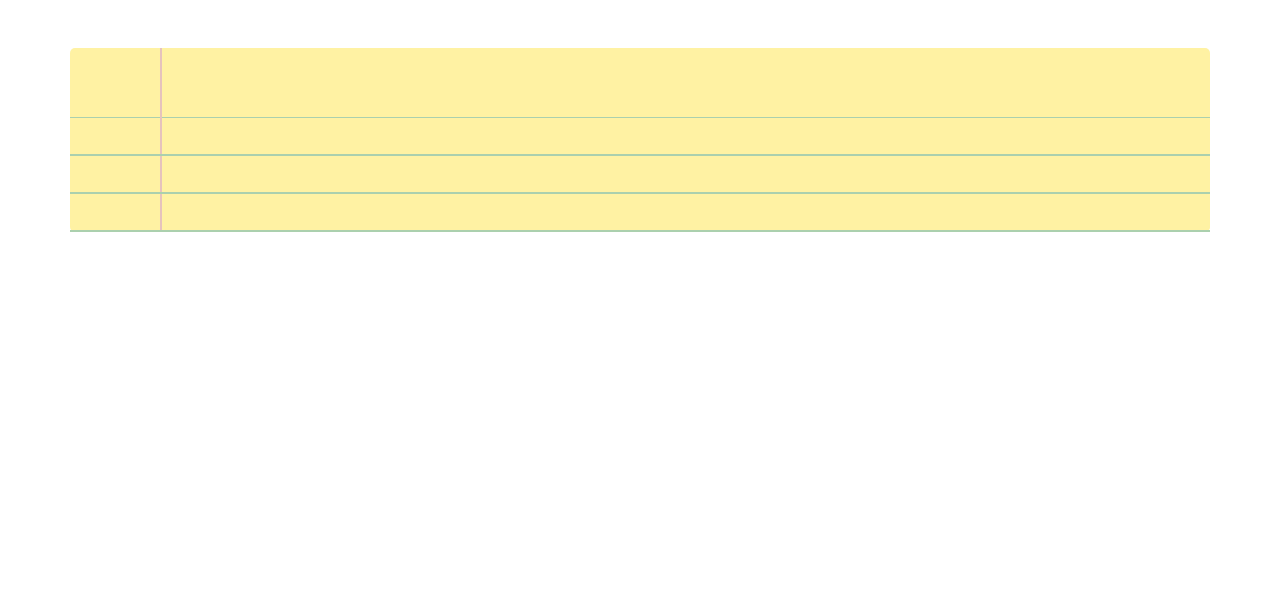
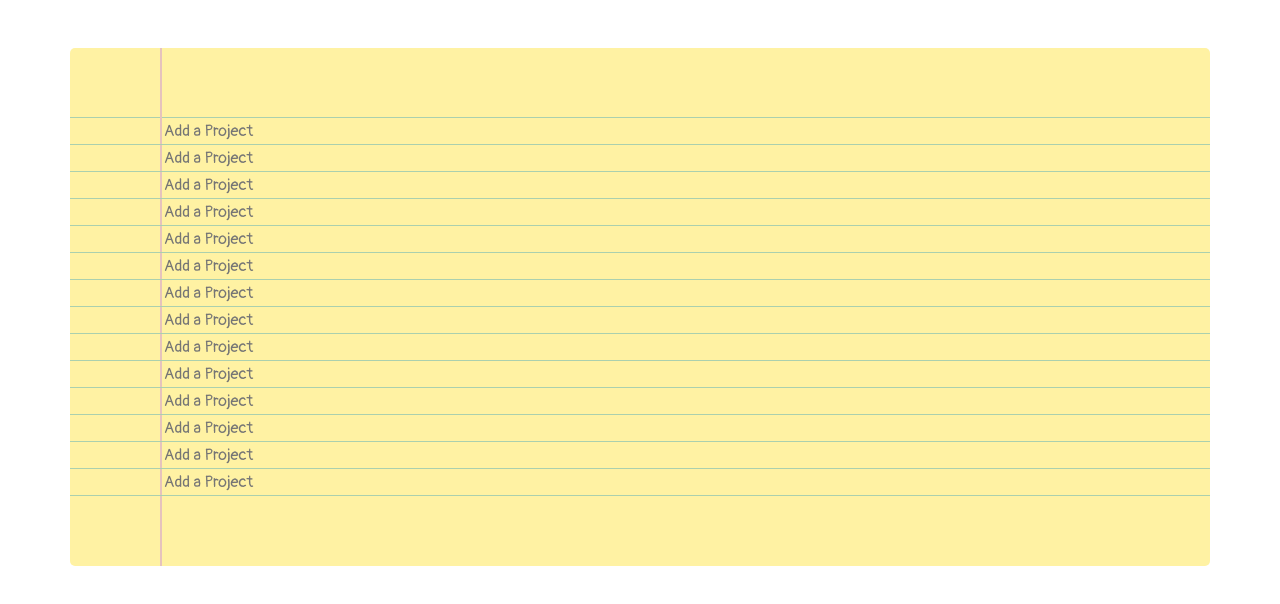
Before and after one commit to Wusinho/To-doList, a website built with webpack: page src/index.html in a window 1280 px wide. Built offline with nearby package versions, Linux system fonts and the light colour scheme.

Commit message:
Add style to views

```diff
--- a/src/index.js
+++ b/src/index.js
@@ -41,19 +41,32 @@ for (var i = 0; i < getChildrenInput.length; i++) {
 
     inputVariable[realDetail(taskSelect)] = inputVariable;
     getElement.addEventListener("input", afterInput);
+
+
+    removeEmptyTasks()
+
   });
 }
+
+const getEmptyClass = document.querySelectorAll('.form-control');
+for (let i = 0; i < getEmptyClass.length; i++) {
+  console.log(getEmptyClass[i])
+
+}
+// console.log(getChildrenInput)
 
 for (var i = 0; i < getParentInput.length; i++) {
   getParentInput[i].addEventListener("click", (e) => {
     if (!e.target) return;
     const inputId = e.target.id;
-
+0
     const getElement = document.getElementById(inputId);
 
     if (!getElement.value) {
       const newProject = new Project(inputId);
       setLocalObject(inputId, newProject);
+      addTasksToProject(e.target.id);
+    } else if (getElement.value){
       addTasksToProject(e.target.id);
     }
 
@@ -62,6 +75,8 @@ for (var i = 0; i < getParentInput.length; i++) {
     if (inputVariable) inputVariable.chore = inputVariable;
 
     getElement.addEventListener("input", getInput);
+    removeEmptyTasks()
+
   });
 }
 
--- a/src/main.scss
+++ b/src/main.scss
@@ -1,21 +1,19 @@
 @import url('https://fonts.googleapis.com/css2?family=Kalam:wght@300&family=Pangolin&display=swap');
-body{
+
+body {
   font-family: 'Pangolin', cursive;
 }
+
 .container {
   border-radius: 5px;
 }
-// .children {
-//   margin-left: 20px;
-// }
 
-.form-control{
+.form-control {
   border: none;
 }
 
-
 .children {
-  border-bottom: 1.5px solid #abd0ae;
+  // border-bottom: 1.5px solid #abd0ae;
 }
 
 .container,
@@ -24,38 +22,49 @@ body{
   background-color: #fff2a3;
 }
 
-.topBox{
-  width:100%;
-  height: 70px;
-  border-bottom: 1.5px solid #abd0ae;
-}
 .parent,
 .childInput {
   margin-left: 90px;
   border-left: 2px solid #e6c3bd;
 }
 
-.smallBox{
-  width:92px;
-  height:70px;
-  border-right: 2px solid #e6c3bd;;
+
+
+// .children {
+//   .form-control {
+//     // max-width: 200px;
+
+//     .form-control:second-child {
+//       // max-width: 200px;
+//     }
+//   }
+
+// }
+
+.inputContainer {
+  border-bottom: 1.5px solid #abd0ae;
 }
 
-.children{
-  // .form-control:second-child {
-  //   max-width: 200px ;
-  // }
-  .form-control {
-  max-width: 200px;
-  .form-control:second-child{
-    max-width: 200px ;
-
-  }
-  }
-
+.input-group {
+  // border-bottom: 1.5px solid #abd0ae;
+  min-width: 0;
+  width: auto;
 }
 
-.inputContainer{
+.topBox {
+  width: 100%;
+  height: 70px;
   border-bottom: 1.5px solid #abd0ae;
+}
 
+.smallBox {
+  width: 92px;
+  height: 70px;
+  border-right: 2px solid #e6c3bd;
 }
+
+.project {
+  width: 100%;
+  border: none;
+  background-color: #fff2a3;
+}
--- a/src/modules/UI.js
+++ b/src/modules/UI.js
@@ -23,6 +23,19 @@ function displayTaks() {
     }
   }
 }
+
+function removeEmptyTasks() {
+  for (let i = 0; i < localStorage.length; i++) {
+    const key = localStorage.key(i);
+
+    if (key[0] == "-") {
+     getLocalObject(key).chore == "" ? removeLocal(key) : null
+    }
+  }
+}
+
+
+
 
 function addProjectToLibrary(task) {
   const list = document.getElementById("sidebar");
@@ -94,4 +107,4 @@ function createFilledChildInputs(ID, newTask, childrenID) {
   return divElement;
 }
 
-export { displayProjects, addTasksToProject, displayTaks };
+export { displayProjects, addTasksToProject, displayTaks, removeEmptyTasks };
--- a/src/views/inputProject.html
+++ b/src/views/inputProject.html
@@ -3,21 +3,91 @@
 </div>
 <div class="inputContainer">
   <div class="parent">
-    <input type="text" class="form-control" id="A" />
+    <input type="text" class="project" placeholder="Add a Project" id="A" />
   </div>
 </div>
 <div id="childrenA" class="children"></div>
 
 <div class="inputContainer">
   <div class="parent">
-    <input type="text" class="form-control" id="B" />
+    <input type="text" class="project" placeholder="Add a Project" id="B" />
   </div>
 </div>
 <div id="childrenB" class="children"></div>
 
 <div class="inputContainer">
   <div class="parent">
-    <input type="text" class="form-control" id="C" />
+    <input type="text" class="project" placeholder="Add a Project" id="C" />
   </div>
   <div id="childrenC" class="children"></div>
 </div>
+<div class="inputContainer">
+  <div class="parent">
+    <input type="text" class="project" placeholder="Add a Project" id="D" />
+  </div>
+  <div id="childrenD" class="children"></div>
+</div>
+<div class="inputContainer">
+  <div class="parent">
+    <input type="text" class="project" placeholder="Add a Project" id="E" />
+  </div>
+  <div id="childrenE" class="children"></div>
+</div>
+<div class="inputContainer">
+  <div class="parent">
+    <input type="text" class="project" placeholder="Add a Project" id="F" />
+  </div>
+  <div id="childrenF" class="children"></div>
+</div>
+<div class="inputContainer">
+  <div class="parent">
+    <input type="text" class="project" placeholder="Add a Project" id="G" />
+  </div>
+  <div id="childrenG" class="children"></div>
+</div>
+<div class="inputContainer">
+  <div class="parent">
+    <input type="text" class="project" placeholder="Add a Project" id="H" />
+  </div>
+  <div id="childrenH" class="children"></div>
+</div>
+<div class="inputContainer">
+  <div class="parent">
+    <input type="text" class="project" placeholder="Add a Project" id="I" />
+  </div>
+  <div id="childrenI" class="children"></div>
+</div>
+<div class="inputContainer">
+  <div class="parent">
+    <input type="text" class="project" placeholder="Add a Project" id="J" />
+  </div>
+  <div id="childrenJ" class="children"></div>
+</div>
+<div class="inputContainer">
+  <div class="parent">
+    <input type="text" class="project" placeholder="Add a Project" id="K" />
+  </div>
+  <div id="childrenK" class="children"></div>
+</div>
+<div class="inputContainer">
+  <div class="parent">
+    <input type="text" class="project" placeholder="Add a Project" id="L" />
+  </div>
+  <div id="childrenL" class="children"></div>
+</div>
+<div class="inputContainer">
+  <div class="parent">
+    <input type="text" class="project" placeholder="Add a Project" id="M" />
+  </div>
+  <div id="childrenM" class="children"></div>
+</div>
+<div class="inputContainer">
+  <div class="parent">
+    <input type="text" class="project" placeholder="Add a Project" id="N" />
+  </div>
+  <div id="childrenN" class="children"></div>
+</div>
+
+<div class="botBox">
+  <div class="smallBox"></div>
+</div>
--- a/src/views/tasks.html
+++ b/src/views/tasks.html
@@ -1,10 +1,10 @@
-<input type="text" class="form-control" id="input1" />
+<input type="text" class="form-control" id="input1" placeholder="Add task" />
 <input type="date" class="form-control" id="input2" />
 
-<select class="form-control" id="input3">
+<select class="form-control" id="input3" >
   <option>Normal</option>
   <option>Very Important</option>
 </select>
-<input type="text" class="form-control" id="input4" />
+<input type="text" class="form-control" id="input4" placeholder="Description" />
 
 <!-- <button class="btn btn-danger" type="button" id="input5">Delete</button> -->
```
Also changed, not shown: src/index.html (+1 -0 lines).
